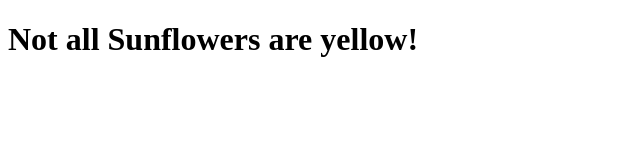
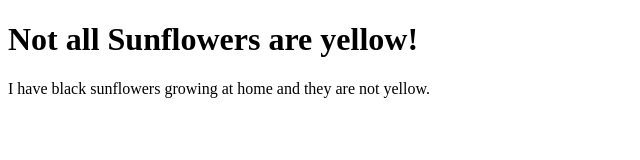
Before and after one commit to SageMar/sunflower, a plain HTML site: page index.html in a window 1280 px wide. Shown: the whole page, without its empty margins (0-640 px from the left). Drawn offline with Linux system fonts and the light colour scheme.

Commit message:
Added a paragraph about another color sunflowers can be

```diff
--- a/index.html
+++ b/index.html
@@ -7,6 +7,7 @@
     <meta http-equiv="X-UA-Compatible" content="ie=edge">
     <title>Sunflower are all colors</title>
     <h1>Not all Sunflowers are yellow!</h1>
+    <p>I have black sunflowers growing at home and they are not yellow.</p>
 </head>
 <body>
 
```
